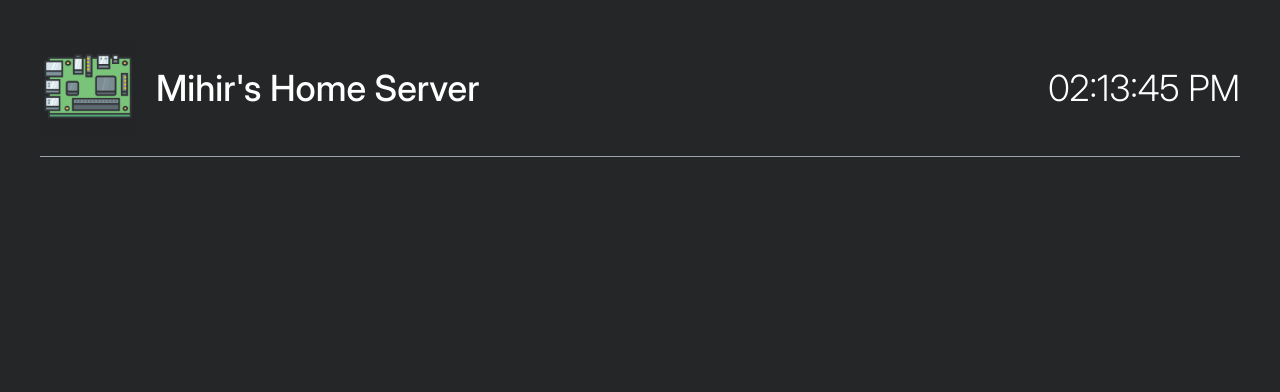
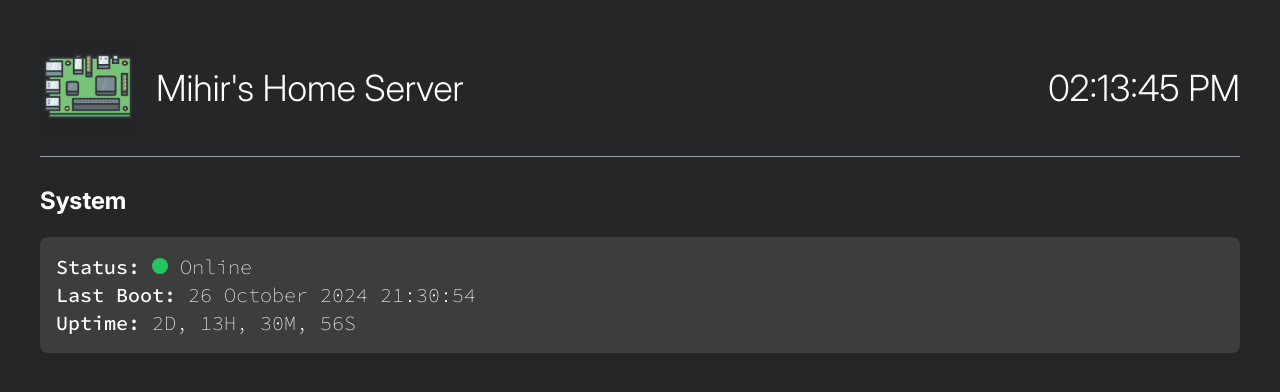
Before and after one commit to mihirniyogi/pi-stats-frontend, a React (Vite) app: page / in a window 1280 px wide. Shown: the top 392 px of the page. Built offline with nearby package versions, Linux system fonts and the light colour scheme.

Commit message:
made 1 "component" to show info. others to follow

```diff
--- a/src/App.tsx
+++ b/src/App.tsx
@@ -1,7 +1,6 @@
 import Header from "./components/Header";
 import Divider from "./components/Divider";
-// import Card from "./components/Card";
-// import { FaServer } from "react-icons/fa";
+import SystemInfo from "./components/SystemInfo";
 
 const border = 0;
 
@@ -22,6 +21,7 @@ function App() {
 
         <Divider />
 
+        <SystemInfo />
       </div>
     </div>
   );
--- /dev/null
+++ b/src/components/Card.tsx
@@ -0,0 +1,18 @@
+import { ReactNode } from "react";
+
+const Card = (props: { children?: ReactNode }) => {
+  return (
+    <div
+      className={`flex flex-col bg-card p-4 rounded-lg
+      mt-2
+      sm:mt-3
+      md:mt-4
+      lg:mt-5
+    `}
+    >
+      {props.children}
+    </div>
+  );
+};
+
+export default Card;
--- a/src/components/Header.tsx
+++ b/src/components/Header.tsx
@@ -46,7 +46,7 @@ const Header = () => {
                         ${border ? "border border-blue-600" : ""}`}
       >
         <h1
-          className={`text-left text-white font-sans font-medium
+          className={`text-left text-white font-sans font-light
               text-xl
               sm:text-2xl
               md:text-3xl
--- /dev/null
+++ b/src/components/SystemInfo.tsx
@@ -0,0 +1,77 @@
+import Card from "./Card";
+
+const SystemInfo = () => {
+  const border = 0;
+  const serverOnline = 1;
+
+  return (
+    <div
+      className={`
+          mt-4
+          sm:mt-5
+          md:mt-6
+          lg:mt-7
+          ${border ? "border border-orange-400" : ""}
+          `}
+    >
+      <h2
+        className={`text-white font-sans font-bold
+            text-md
+            sm:text-lg
+            md:text-xl
+            lg:text-2xl
+            `}
+      >
+        System
+      </h2>
+
+      <Card>
+        <p
+          className={`text-white font-serif font-medium
+              text-sm
+              sm:text-md
+              md:text-lg
+              lg:text-xl
+              `}
+        >
+          Status:{" "}
+          <span
+            className={`inline-block w-[0.8em] h-[0.8em]
+                rounded-full
+                ${serverOnline ? "bg-green-500" : "bg-red-500"}`}
+          ></span>
+          <span className={`font-extralight`}>
+            {serverOnline ? " Online" : " Offline"}
+          </span>
+        </p>
+
+        <p
+          className={`text-white font-serif font-medium
+              text-sm
+              sm:text-md
+              md:text-lg
+              lg:text-xl
+              `}
+        >
+          Last Boot:{" "}
+          <span className={`font-extralight`}>
+            {"26 October 2024 21:30:54"}
+          </span>
+        </p>
+        <p
+          className={`text-white font-serif font-medium
+              text-sm
+              sm:text-md
+              md:text-lg
+              lg:text-xl
+              `}
+        >
+          Uptime:{" "}
+          <span className={`font-extralight`}>{"2D, 13H, 30M, 56S"}</span>
+        </p>
+      </Card>
+    </div>
+  );
+};
+
+export default SystemInfo;
```
